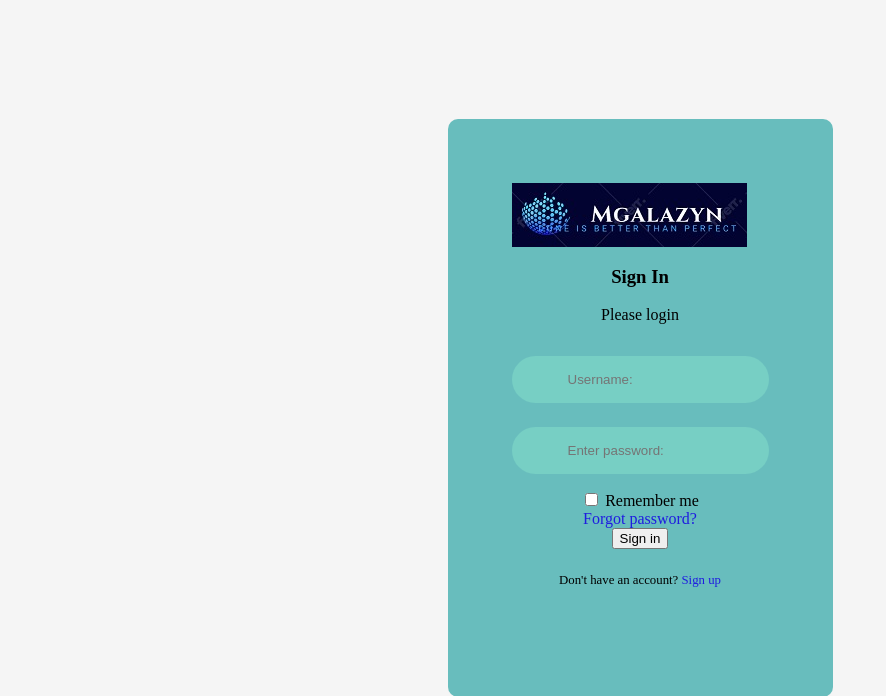
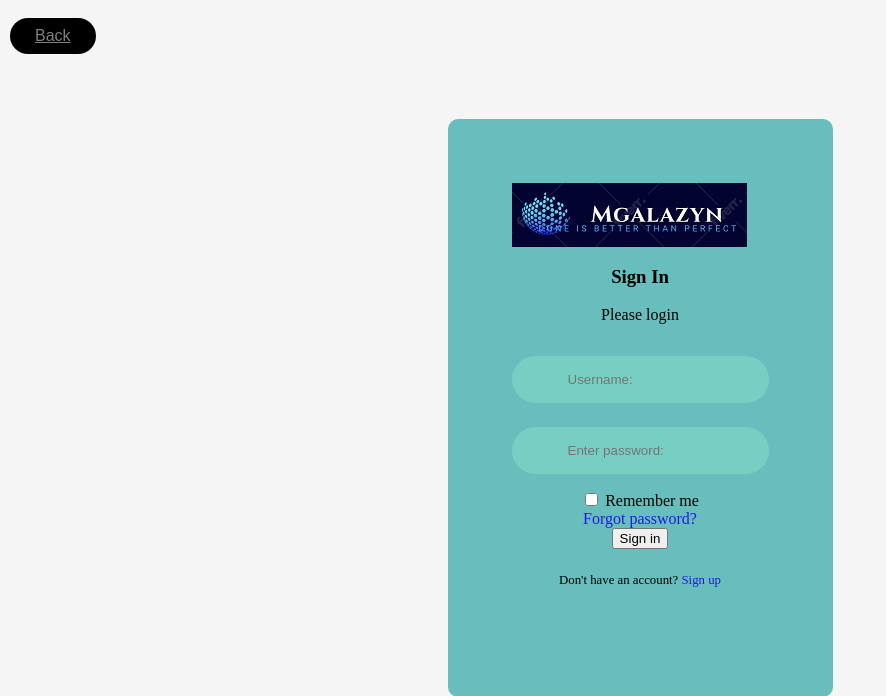
Before and after one commit to Mgalazyn/mg, a Django app: page /login/ in a window 1280 px wide. Shown: the top 696 px of the page, without its empty margins (0-886 px from the left). Run offline with Django 4.2, Linux system fonts and the light colour scheme.

Commit message:
end of the project

```diff
--- a/mg/urls.py
+++ b/mg/urls.py
@@ -15,8 +15,12 @@ Including another URLconf
 """
 from django.contrib import admin
 from django.urls import path, include
+from django.contrib.auth import views as auth_views
 
 urlpatterns = [
     path('admin/', admin.site.urls),
     path('', include('project.urls')),
+
+    path('change-password/', auth_views.PasswordChangeView.as_view(), name='change-password'),
+    path('reset-password/', auth_views.PasswordResetView.as_view(), name='reset-password'),
 ]
--- a/project/templates/login.html
+++ b/project/templates/login.html
@@ -13,6 +13,9 @@
 </head>
 {% block content %}
 <body>
+    <div class='btn-back-top'>
+        <a class='btn-back' href="{% url 'main' %}"> Back </a>
+    </div>
     <div class='login-card-container'>
         <div class="login-card">
             <div class="loign-card-logo">
@@ -36,7 +39,7 @@
                         <input type="checkbox" id="remembermecheckbox">
                         <label for="remembermecheckbox">Remember me </label>
                     </div><center>
-                        <a href="#"> Forgot password? </a>
+                        <a href="{% url 'reset-password' %}"> Forgot password? </a>
                         <center><button>Sign in</button><center>
                     <div class="login-card-footer">
                         Don't have an account? <a href="{% url 'register' %}"> Sign up</a>
--- a/project/templates/main.html
+++ b/project/templates/main.html
@@ -41,7 +41,8 @@
                 <ul class="nestedUL">
                     <li> Jak nie koduje to trenuje trojboj </li>
                     <li> Podnosze 270kg w martwym ciągu </li>
-                    <li> Odwiedzilem 11 krajow, z czego moim ulubiony jest:<a class='cta' href="{% url 'iceland' %}"> Islandia </a></li>
+                    <li> Robie przysiad z 210kg </li>
+                    <li> Odwiedzilem 11 krajow, z czego moim ulubiony jest: <a class='cta' href="{% url 'iceland' %}"> <i class="flag flag-iceland"></i> Islandia </a></li>
                 </ul>
             </li>
         </ul>
--- a/project/templates/register.html
+++ b/project/templates/register.html
@@ -11,6 +11,9 @@
 </head>
 {% block content %}
 <body>
+    <div class='btn-back-top'>
+        <a class='btn-back' href="{% url 'login' %}"> Back </a>
+    </div>
     <div class='login-card-container'>
         <div class="login-card">
             <div class="login-card-logo">
--- a/static/login-style.css
+++ b/static/login-style.css
@@ -87,3 +87,20 @@ body {
     border-radius: 100px;
     width: 100%;
 }
+
+.btn-back {
+    font-family: "Montserrat", sans-serif;
+    border-radius: 50px;
+    color: grey;
+    font-weight: 500;
+    font-size: 16px;
+    margin-top: 18px;
+    margin-bottom: 20px;
+    padding: 9px 25px;
+    background-color: black;
+    border: none;
+    cursor: pointer;
+    position: absolute;
+    top: 0;
+    left: 10px;
+}
```
Also changed, not shown: static/register-style.css (+17 -0 lines), static/styles.css (+16 -0 lines), db.sqlite3.
